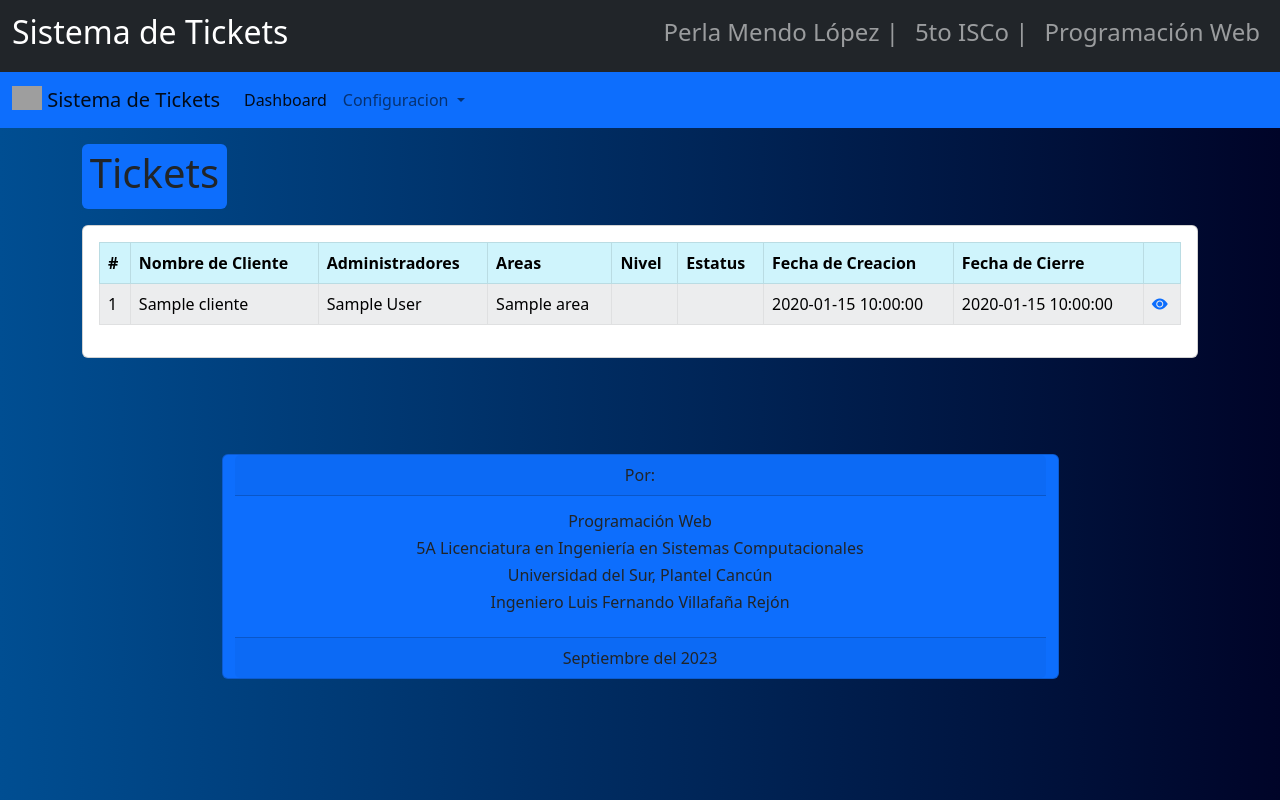
After one commit to Bellezatabaskena/Prog_Web, a PHP site: page /Sistema_de_Tickets/roles/admin/tickets/index.php in a window 1280 px wide. The commit adds this page. Run offline with PHP 8.4, Linux system fonts and the light colour scheme; tables that the repository leaves empty hold one stand-in row (values such as "Sample post"); grey boxes are pictures that could not be loaded.

Commit message:
Actualizacion Final del Segundo Parcial
Se actualizó hasta donde se llegó en la clase final.

```diff
--- a/Sistema_de_Tickets/Includes/footer.php
+++ b/Sistema_de_Tickets/Includes/footer.php
@@ -2,7 +2,7 @@
    <div class="row justify-content-center align-items-center g-2">
     <div class="col">
     <div class="row w-75 mx-auto  servicio-fila">
-    <div class="card text-center bg-info">
+    <div class="card text-center bg-primary">
   <div class="card-header">
     Por:
   </div>
--- a/Sistema_de_Tickets/Includes/header_admin.php
+++ b/Sistema_de_Tickets/Includes/header_admin.php
@@ -35,9 +35,12 @@
         </li>
         <li class="nav-item dropdown">
           <a class="nav-link dropdown-toggle" href="" role="button" data-bs-toggle="dropdown" aria-expanded="false">
-           Dropdown
-          </a>
-          <ul class="dropdown-menu">
+          Configuracion
+        </a>
+            <ul class="dropdown-menu">
+
+            <li><a class="dropdown-item" href="../clientes/index.php">Clientes</a></li>
+            <li><a class="dropdown-item" href="../tickets/index.php">Tickets</a></li>
             <li><a class="dropdown-item" href="../areas/index.php">Areas</a></li>
             <li><a class="dropdown-item" href="../estatus/index.php">Estatus</a></li>
             <li><a class="dropdown-item" href="../nivel/index.php">Nivel</a></li>
--- a/Sistema_de_Tickets/roles/admin/areas/index.php
+++ b/Sistema_de_Tickets/roles/admin/areas/index.php
@@ -70,8 +70,8 @@ background: linear-gradient(to right, #004e92, #000428); /* W3C, IE 10+/ Edge, F
                                             <td scope="row"><?php echo $contador;?></td>
                                             <td scope="row"><?php echo $fila['nombre_area'];?></td>
 
-                                            <td scope="row"><a href="./View/editar.php?id=<?php echo $fila['id_area'];?>">Editar</a></td>
-                                            <td scope="row"><a href="./function/delete.php?id=<?php echo $fila['id_area'];?>">Eliminar</a></td>
+                                            <td scope="row"><a href="./View/editar.php?id=<?php echo $fila['id_area'];?>"class="btn btn-warning">Editar</a></td>
+                                            <td scope="row"><a href="./function/delete.php?id=<?php echo $fila['id_area'];?>"class="btn btn-danger">Eliminar</a></td>
                                         </tr>
                     <?php
                   $contador++; }?>
--- a/Sistema_de_Tickets/roles/admin/estatus/index.php
+++ b/Sistema_de_Tickets/roles/admin/estatus/index.php
@@ -72,8 +72,8 @@ background: linear-gradient(to right, #004e92, #000428); /* W3C, IE 10+/ Edge, F
                                             <td scope="row"><?php echo $contador;?></td>
                                             <td scope="row"><?php echo $fila['nombre_estatus'];?></td>
 
-                                            <td scope="row"><a href="./View/editar.php?id=<?php echo $fila['id_estatus'];?>">Editar</a></td>
-                                            <td scope="row"><a href="./function/delete.php?id=<?php echo $fila['id_estatus'];?>">Eliminar</a></td>
+                                            <td scope="row"><a href="./View/editar.php?id=<?php echo $fila['id_estatus'];?>"class="btn btn-warning">Editar</a></td>
+                                            <td scope="row"><a href="./function/delete.php?id=<?php echo $fila['id_estatus'];?>"class="btn btn-danger">Eliminar</a></td>
                                         </tr>
                     <?php
                   $contador++; }?>
--- a/Sistema_de_Tickets/roles/admin/nivel/index.php
+++ b/Sistema_de_Tickets/roles/admin/nivel/index.php
@@ -72,8 +72,8 @@ background: linear-gradient(to right, #004e92, #000428); /* W3C, IE 10+/ Edge, F
                                             <td scope="row"><?php echo $contador;?></td>
                                             <td scope="row"><?php echo $fila['nombre_nivel'];?></td>
 
-                                            <td scope="row"><a href="./View/editar.php?id=<?php echo $fila['id_nivel'];?>">Editar</a></td>
-                                            <td scope="row"><a href="./function/delete.php?id=<?php echo $fila['id_nivel'];?>">Eliminar</a></td>
+                                            <td scope="row"><a href="./View/editar.php?id=<?php echo $fila['id_nivel'];?>"class="btn btn-warning">Editar</a></td>
+                                            <td scope="row"><a href="./function/delete.php?id=<?php echo $fila['id_nivel'];?>"class="btn btn-danger">Eliminar</a></td>
                                         </tr>
                     <?php
                   $contador++; }?>
--- /dev/null
+++ b/Sistema_de_Tickets/roles/admin/tickets/index.php
@@ -0,0 +1,138 @@
+<!doctype html>
+<html lang="en">
+
+<head>
+  <title>Sistema de Tickets</title>
+  <!-- Required meta tags -->
+  <meta charset="utf-8">
+  <meta name="viewport" content="width=device-width, initial-scale=1, shrink-to-fit=no">
+
+  <!-- Bootstrap CSS v5.2.1 -->
+  <link href="https://cdn.jsdelivr.net/npm/bootstrap@5.2.1/dist/css/bootstrap.min.css" rel="stylesheet"
+    integrity="sha384-iYQeCzEYFbKjA/T2uDLTpkwGzCiq6soy8tYaI1GyVh/UjpbCx/TYkiZhlZB6+fzT" crossorigin="anonymous">
+ <!-- ========== Bootstrap Icons ========== -->
+ <link rel="stylesheet" href="https://cdn.jsdelivr.net/npm/bootstrap-icons@1.10.5/font/bootstrap-icons.css">
+  </head>
+<style>
+body {
+background: #000428;  /* fallback for old browsers */
+background: -webkit-linear-gradient(to right, #004e92, #000428);  /* Chrome 10-25, Safari 5.1-6 */
+background: linear-gradient(to right, #004e92, #000428); /* W3C, IE 10+/ Edge, Firefox 16+, Chrome 26+, Opera 12+, Safari 7+ */
+
+}
+</style>
+<body>
+  <header>
+  <?php include("../../../Includes/header_admin.php"); ?>
+    </header>
+
+    <main>
+      <div class="container mt-3">
+        <div class="badge text-dark bg-primary mb-3"><h1>Tickets</h1></div>
+        <div class="row justify-content-center align-item-center h-100">
+          <div class="col-12 col-sm-12 col-md-12 mb-9">
+          <div class="card">
+              <div class="card-body">
+                <div class="table-responsive">
+                <table class="table table-light table-striped table-bordered">
+                  <thead class="table-info">
+                    <tr>
+                      <th scope="col">#</th>
+                      <th scope="col">Nombre de Cliente</th>
+                      <th scope="col">Administradores</th>
+                      <th scope="col">Areas</th>
+                      <th scope="col">Nivel</th>
+                      <th scope="col">Estatus</th>
+                      <th scope="col">Fecha de Creacion</th>
+                      <th scope="col">Fecha de Cierre</th>
+                      <th scope="col"></th>
+
+                    </tr>
+                </thead>
+                  <tbody>
+                      <?php
+                      require("../../../Includes/db.php");
+
+                      $query = "SELECT nombre_cliente, nombre_administrador, nombre_area, nombre_nivel, nombre_estatus, fecha_creacion, fecha_cerrado FROM ticket INNER JOIN cliente ON ticket.id_cliente = cliente.id_cliente INNER JOIN administrador ON ticket.id_administrador = administrador.id_administrador INNER JOIN area ON ticket.id_area = area.id_area INNER JOIN nivel ON ticket.id_nivel = nivel.id_nivel INNER JOIN estatus ON ticket.id_estatus = estatus.id_estatus";
+
+                      $ejecutar = mysqli_query($connection, $query);
+
+                      $contador = 1;
+
+                      while($fila = mysqli_fetch_array($ejecutar)){
+
+                      ?>
+                       <tr>
+                                            <td ><?php echo $contador;?></td>
+                                            <td ><?php echo $fila['nombre_cliente'];?></td>
+                                            <td ><?php echo $fila['nombre_administrador'];?></td>
+                                            <td ><?php echo $fila['nombre_area'];?></td>
+                                            <td>
+                                             <?php
+                                             if ($fila[ 'nombre_nivel' ] == 'Urgente') {
+                                               echo '<span class="badge bg-danger text-light">';
+                                               echo $fila[ 'nombre_nivel' ] . "</span>";
+                                             } elseif ($fila[ 'nombre_nivel' ] == 'Alto') {
+                                               echo '<span class="badge bg-warning text-dark">';
+                                               echo $fila[ 'nombre_nivel' ] . "</span>";
+                                             } elseif ($fila[ 'nombre_nivel' ] == 'Medio') {
+                                               echo '<span class="badge bg-info text-light">';
+                                               echo $fila[ 'nombre_nivel' ] . "</span>";
+                                             } elseif ($fila[ 'nombre_nivel' ] == 'Bajo') {
+                                               echo '<span class="badge bg-success text-light">';
+                                               echo $fila[ 'nombre_nivel' ] . "</span>";
+                                             }
+                                             ?>
+                                            </td>
+                                            <td>
+                                              <?php
+                                                if ($fila[ 'nombre_estatus' ] == 'Cerrado') {
+                                                 echo '<span class="badge bg-success text-light">';
+                                                 echo $fila[ 'nombre_estatus' ] . "</span>";
+                                                } elseif ($fila[ 'nombre_estatus' ] == 'Pausado') {
+                                                 echo '<span class="badge bg-secondary text-dark">';
+                                                 echo $fila[ 'nombre_estatus' ] . "</span>";
+                                                } elseif ($fila[ 'nombre_estatus' ] == 'Proceso') {
+                                                  echo '<span class="badge bg-primary text-light">';
+                                                  echo $fila[ 'nombre_estatus' ] . "</span>";
+                                                } elseif ($fila[ 'nombre_estatus' ] == 'Abierto') {
+                                                  echo '<span class="badge bg-warning text-dark">';
+                                                  echo $fila[ 'nombre_estatus' ] . "</span>";
+                                                }
+                                              ?>
+                                            </td>
+
+                                            <td ><?php echo $fila['fecha_creacion'];?></td>
+                                            <td ><?php echo $fila['fecha_cerrado'];?></td>
+
+                                            <td><a href="./view/update.php"><i
+                                            class="bi bi-eye-fill text-primary"></i></a></td>
+                                        </tr>
+                    <?php
+                  $contador++; }?>
+                  </tbody>
+                </table>
+              </div>
+              </div>
+            </div>
+          </div>
+        </div>
+      </div>
+    </main>
+    <footer>
+      <?php
+    include("../../../Includes/footer.php");
+    ?>
+    <!-- place footer here -->
+    </footer>
+  <!-- Bootstrap JavaScript Libraries -->
+  <script src="https://cdn.jsdelivr.net/npm/@popperjs/core@2.11.6/dist/umd/popper.min.js"
+    integrity="sha384-oBqDVmMz9ATKxIep9tiCxS/Z9fNfEXiDAYTujMAeBAsjFuCZSmKbSSUnQlmh/jp3" crossorigin="anonymous">
+  </script>
+
+  <script src="https://cdn.jsdelivr.net/npm/bootstrap@5.2.1/dist/js/bootstrap.min.js"
+    integrity="sha384-7VPbUDkoPSGFnVtYi0QogXtr74QeVeeIs99Qfg5YCF+TidwNdjvaKZX19NZ/e6oz" crossorigin="anonymous">
+  </script>
+</body>
+
+</html>
```
Also changed, not shown: Sistema_de_Tickets/roles/admin/clientes/index.php (added, +85 -0 lines), Sistema_de_Tickets/roles/admin/tickets/function/delete.php (added, +13 -0 lines), Sistema_de_Tickets/roles/admin/tickets/function/insert.php (added, +16 -0 lines), Sistema_de_Tickets/roles/admin/tickets/function/update.php (added, +12 -0 lines), Sistema_de_Tickets/roles/admin/tickets/view/editar.php (added, +76 -0 lines), Sistema_de_Tickets/roles/common/reply-ticket.php (added), Sistema_de_Tickets/roles/common/view-ticket.php (added).
